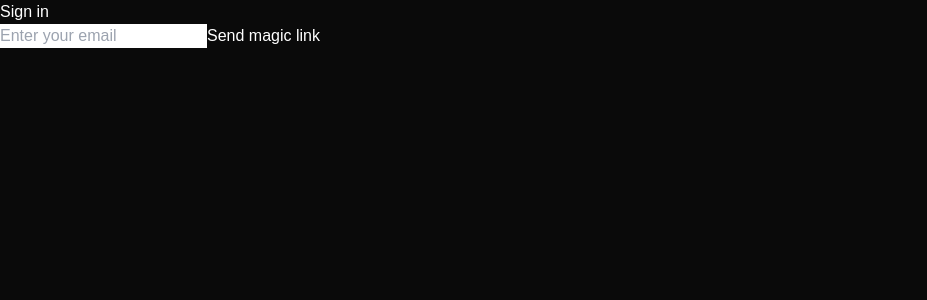
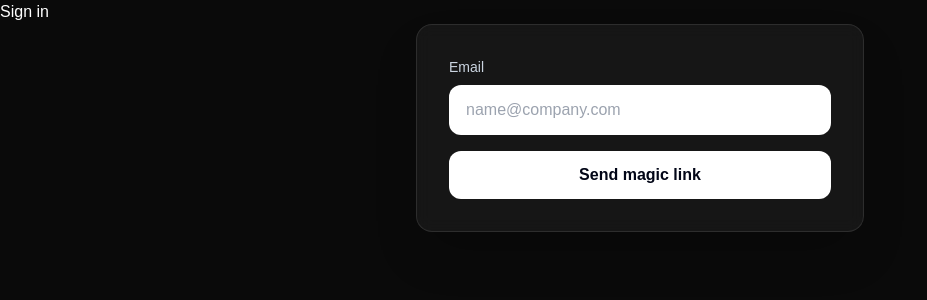
Before and after one commit to luckyluciano04/24_hr_receptionist, a Next.js app: page /signup in a window 1280 px wide. Shown: the top 300 px of the page, without its empty margins (0-927 px from the left). Built offline with nearby package versions, Linux system fonts and the light colour scheme; no server answers.

Commit message:
fix: professional auth UI + visible input text

```diff
--- a/app/signup/SignupForm.tsx
+++ b/app/signup/SignupForm.tsx
@@ -33,25 +33,38 @@ export default function SignUpForm() {
     setSent(true);
   }
 
-  if (sent) {
-    return <p>Check your email for a login link.</p>;
-  }
-
   return (
-    <form onSubmit={handleSubmit}>
+    <div className="w-full max-w-md mx-auto">
+      <div className="rounded-2xl border border-white/10 bg-white/5 backdrop-blur p-8 shadow-2xl">
+        {sent ? (
+          <p className="text-center text-white">Check your email for a secure login link.</p>
+        ) : (
+          <form onSubmit={handleSubmit} className="space-y-4">
+            <div>
+              <label className="block text-sm text-slate-300">Email</label>
               <input
                 type="email"
-        placeholder="Enter your email"
+                placeholder="name@company.com"
                 value={email}
                 onChange={(e) => setEmail(e.target.value)}
                 required
+                autoComplete="email"
+                className="mt-2 w-full rounded-xl border border-white/10 bg-white px-4 py-3 text-slate-950 outline-none focus:ring-2 focus:ring-slate-400"
               />
+            </div>
 
-      <button type="submit" disabled={loading}>
+            <button
+              type="submit"
+              disabled={loading}
+              className="w-full rounded-xl bg-white px-4 py-3 font-semibold text-slate-950 hover:bg-slate-200 transition disabled:opacity-60"
+            >
               {loading ? 'Sending...' : 'Send magic link'}
             </button>
 
-      {error && <p>{error}</p>}
+            {error && <p className="text-red-400 text-sm">{error}</p>}
           </form>
+        )}
+      </div>
+    </div>
   );
 }
```
Lines whose indentation alone changed are shown as unchanged.
